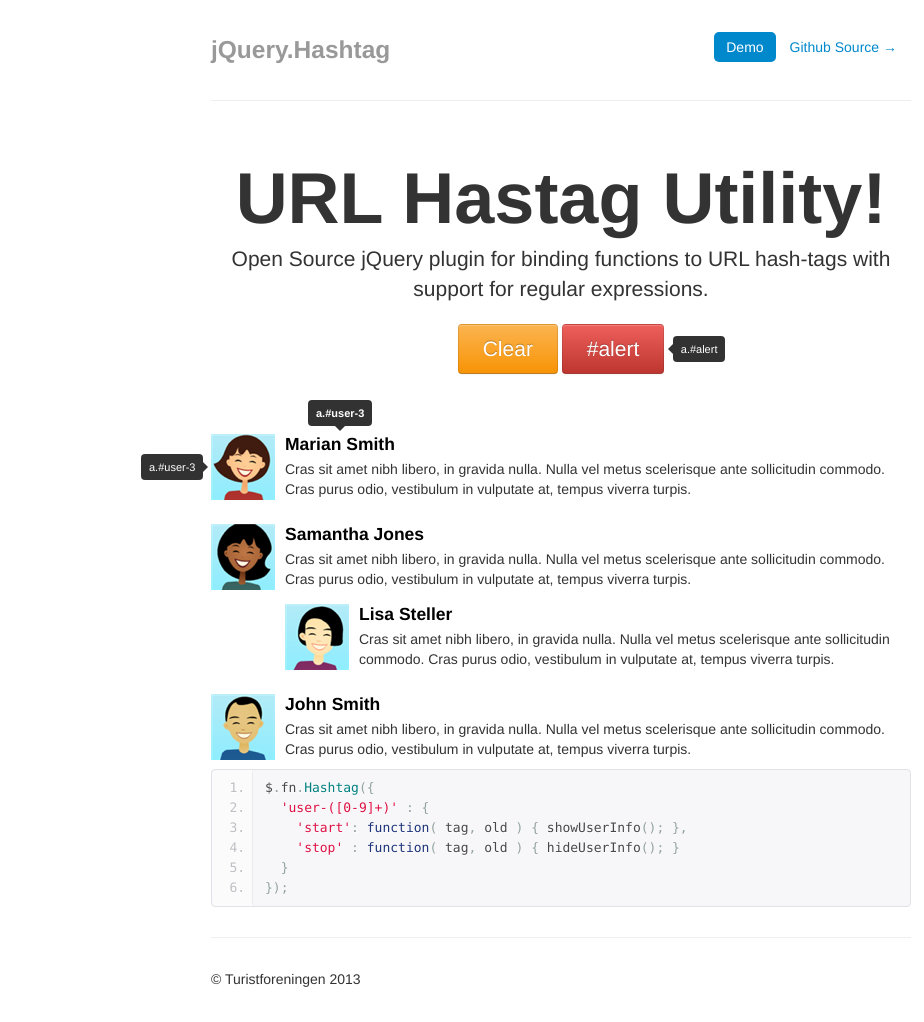
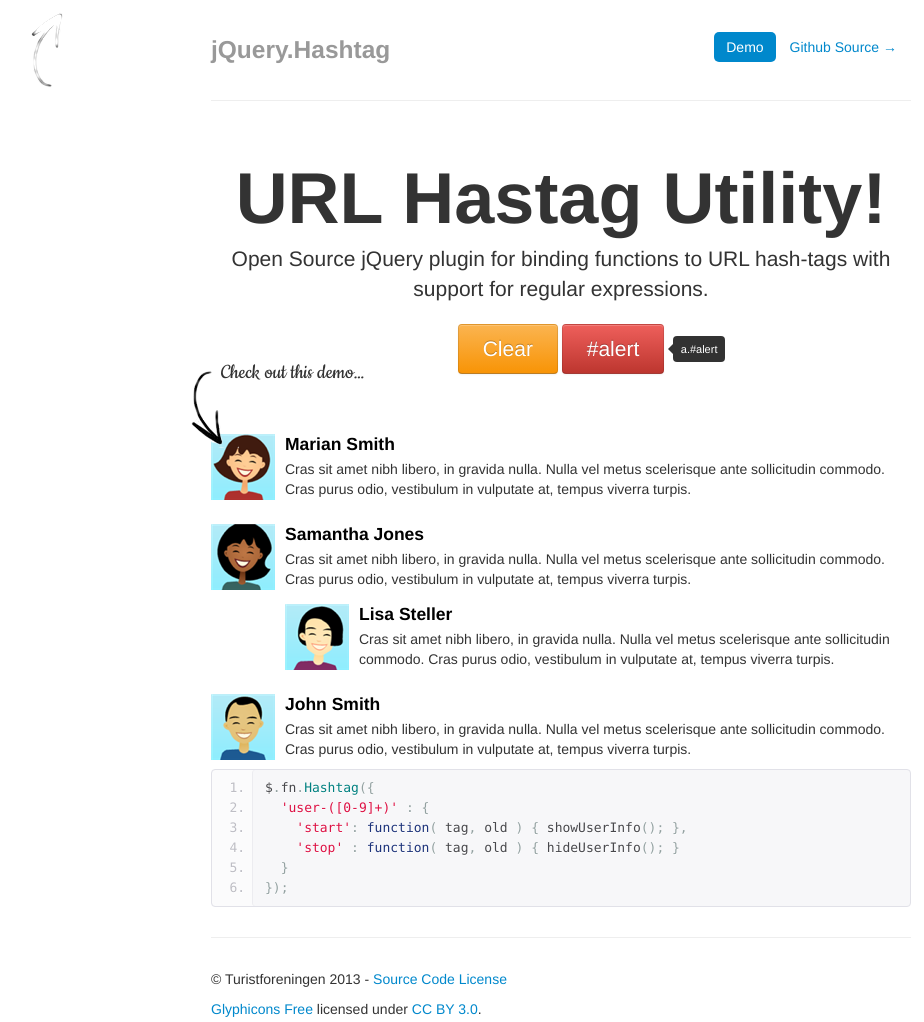
Before and after one commit to Turistforeningen/jQuery.Hashtag, a plain HTML site: page index.html in a window 1280 px wide. Shown: the whole page, without its empty margins (79-1003 px from the left). Drawn offline with Linux system fonts and the light colour scheme.

Commit message:
new demo arrows

```diff
--- a/assets/css/demo.css
+++ b/assets/css/demo.css
@@ -32,3 +32,36 @@
 .media .media-body h4 a:hover {
   text-decoration: none;
 }
+
+.arrow {
+  background-repeat: no-repeat;
+  height: 84px;
+  width: 150px;
+  position: absolute;
+}
+
+.arrow.arrow-demo2 {
+  z-index: 2000;
+  background-image: url('../img/arrow2.png');
+  margin-left: -200px;
+  margin-top: -70px;
+}
+
+.arrow.arrow-demo {
+  background-image: url('../img/arrow.png');
+  margin-left: -40px;
+  margin-top: -70px;
+}
+
+.arrow p {
+  margin-left: 50px;
+  width: 100%;
+  font: 400 23px/0.8 'Cookie', Helvetica, sans-serif;
+}
+
+.arrow.arrow-demo2 p {
+  z-index: 2000;
+  color: #fff;
+  margin-top: 67px;
+  font-size: 26px;
+}
--- a/assets/js/demo.js
+++ b/assets/js/demo.js
@@ -42,12 +42,12 @@
   // Link tooltips
   $( "[data-user]" ).each(function( index ) {
     var id = $(this).data('user');
-    if (index == 0) {
-      $(this).find('> a').tooltip({title: 'a.#user-' + id, placement: 'left', trigger: 'manual'}).tooltip('show');
-      $(this).find('> .media-body > .media-heading > a').tooltip({title: 'a.#user-' + id, placement: 'top', trigger: 'manual'}).tooltip('show');
+    if (index == -1) {
+      $(this).find('> .media-body > .media-heading > a').tooltip({title: 'click this…', placement: 'top', trigger: 'manual'}).tooltip('show');
+      $(this).find('> a').tooltip({title: '…or this', placement: 'left', trigger: 'manual'}).tooltip('show');
     } else {
+      $(this).find('> .media-body > .media-heading > a').tooltip({title: 'a.#user-' + id, placement: 'top'});
       $(this).find('> a').tooltip({title: 'a.#user-' + id, placement: 'left'});
-      $(this).find('> .media-body > .media-heading > a').tooltip({title: 'a.#user-' + id, placement: 'top'});
     }
   });
   $('a.btn-danger').tooltip({title: 'a.#alert', placement: 'right', trigger: 'none'}).tooltip('show');
--- a/index.html
+++ b/index.html
@@ -11,6 +11,7 @@
     <link href="assets/css/bootstrap.css" rel="stylesheet">
     <link href="assets/css/prettify.css" rel="stylesheet">
     <link href="assets/css/demo.css" rel="stylesheet">
+    <link href='http://fonts.googleapis.com/css?family=Cookie' rel='stylesheet' type='text/css'>
 
     <!-- HTML5 shim, for IE6-8 support of HTML5 elements -->
     <!--[if lt IE 9]>
@@ -37,6 +38,10 @@
         <h3 class="muted">jQuery.Hashtag</h3>
       </div>
 
+      <div class="arrow arrow-demo2">
+        <p>Check out this!</p>
+      </div>
+
       <hr>
 
       <div class="jumbotron">
@@ -44,6 +49,10 @@
         <p class="lead">Open Source jQuery plugin for binding functions to URL hash-tags with support for regular expressions.</p>
         <a class="btn btn-warning" href="#/">Clear</a>
         <a class="btn btn-danger" href="#alert">#alert</a>
+      </div>
+
+      <div class="arrow arrow-demo">
+        <p>Check out this demo…</p>
       </div>
 
       <!-- media-object -->
@@ -104,7 +113,8 @@
       <hr>
 
       <div class="footer">
-        <p>&copy; Turistforeningen 2013</p>
+        <p>&copy; Turistforeningen 2013 - <a href="https://github.com/Turistforeningen/jQuery.Hashtag/blob/master/LICENSE.md">Source Code License</a></p>
+        <p><a href="http://glyphicons.com/">Glyphicons Free</a> licensed under <a href="http://creativecommons.org/licenses/by/3.0/">CC BY 3.0</a>.</p>
       </div>
 
     </div> <!-- /container -->
@@ -137,11 +147,11 @@
         $(document).ready(function() {
           $.fn.Hashtag({
             'alert' : {
-              'start': function( tag, old) { alert('Alert triggered by #' + tag); }
+              'match': function( tag, old) { alert('Alert triggered by #' + tag); }
             },
             'user-([0-9]+)': {
-              'start': function( tag, old ) { showUserInfo( tag ); },
-              'stop' : function( tag, old ) { hideUserInfo(); }
+              'match': function( tag, old ) { showUserInfo( tag ); },
+              'noMatch' : function( tag, old ) { hideUserInfo(); }
             }
           });
           $.fn.Hashtag('trigger');
```
Also changed, not shown: assets/img/arrow.png (added), assets/img/arrow2.png (added), dist/jQuery.Hashtag.js, 2 other files.
